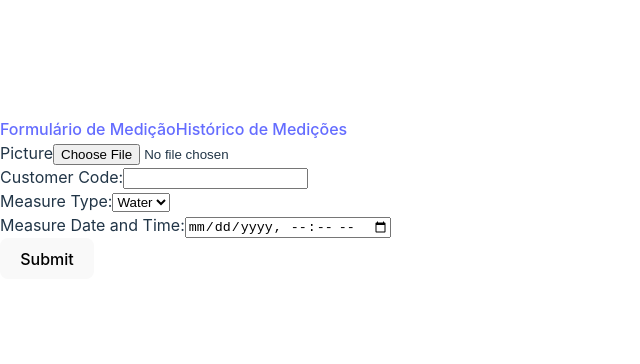
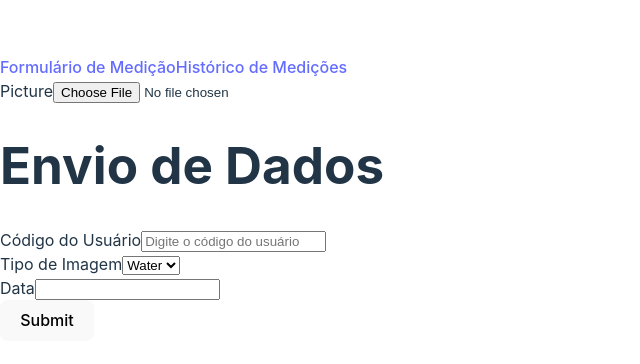
Before and after one commit to maatheuus/autoMeter, a React (Vite) app: page / in a window 1280 px wide. Shown: the part 202-566 px from the top of the page, without its empty margins (0-640 px from the left). Built offline with nearby package versions, Linux system fonts and the light colour scheme.

Commit message:
refac the component

```diff
--- a/src/components/MeasurementForm.tsx
+++ b/src/components/MeasurementForm.tsx
@@ -1,20 +1,16 @@
 import React, { useState } from "react";
+import { MeasurementFormProps } from "../interfaces";
 
-interface MeasurementFormProps {
-  onSubmit: (data: {
-    customer_code: string;
-    measure_type: "WATER" | "GAS";
-    measure_datetime: string;
-  }) => void;
-}
-
-const MeasurementForm: React.FC<MeasurementFormProps> = ({ onSubmit }) => {
+const MeasurementForm: React.FC<MeasurementFormProps> = ({
+  onSubmit,
+  handleFinalSubmit,
+}) => {
   const [customerCode, setCustomerCode] = useState<string>("");
   const [measureType, setMeasureType] = useState<"WATER" | "GAS">("WATER");
   const [measureDatetime, setMeasureDatetime] = useState<string>("");
 
-  const handleSubmit = (event: React.FormEvent) => {
-    event.preventDefault();
+  const handleSubmit = (e: React.FormEvent) => {
+    e.preventDefault();
     onSubmit({
       customer_code: customerCode,
       measure_type: measureType,
@@ -23,44 +19,58 @@ const MeasurementForm: React.FC<MeasurementFormProps> = ({ onSubmit }) => {
   };
 
   return (
+    <div className="bg-white p-8 rounded shadow-md max-w-sm w-full mx-auto md:max-h-96">
+      <h1 className="text-2xl font-bold mb-4">Envio de Dados</h1>
       <form onSubmit={handleSubmit} className="measurement-form">
-      <div className="form-group">
-        <label htmlFor="customer_code">Customer Code:</label>
+        <div className="mb-4">
+          <label className="block text-sm font-medium mb-1">
+            Código do Usuário
+          </label>
           <input
             type="text"
-          id="customer_code"
             value={customerCode}
             onChange={(e) => setCustomerCode(e.target.value)}
-          required
+            className="w-full p-2 border border-gray-300 rounded"
+            placeholder="Digite o código do usuário"
           />
         </div>
 
-      <div className="form-group">
-        <label htmlFor="measure_type">Measure Type:</label>
+        <div className="mb-4">
+          <label className="block text-sm font-medium mb-1">
+            Tipo de Imagem
+          </label>
           <select
-          id="measure_type"
             value={measureType}
             onChange={(e) => setMeasureType(e.target.value as "WATER" | "GAS")}
             required
+            className="w-full p-2 border border-gray-300 rounded"
           >
+            <option value="all">All</option>
             <option value="WATER">Water</option>
             <option value="GAS">Gas</option>
           </select>
         </div>
 
-      <div className="form-group">
-        <label htmlFor="measure_datetime">Measure Date and Time:</label>
+        <div className="mb-4">
+          <label className="block text-sm font-medium mb-1">Data</label>
           <input
-          type="datetime-local"
-          id="measure_datetime"
+            type="datetime"
             value={measureDatetime}
             onChange={(e) => setMeasureDatetime(e.target.value)}
             required
+            className="w-full p-2 border border-gray-300 rounded"
           />
         </div>
 
-      <button type="submit">Submit</button>
+        <button
+          type="submit"
+          onClick={handleFinalSubmit}
+          className="w-full p-2  text-white font-bold rounded bg-blue-500 transition-all duration-300 hover:bg-blue-700"
+        >
+          Submit
+        </button>
       </form>
+    </div>
   );
 };
 
```
Lines whose indentation alone changed are shown as unchanged.
